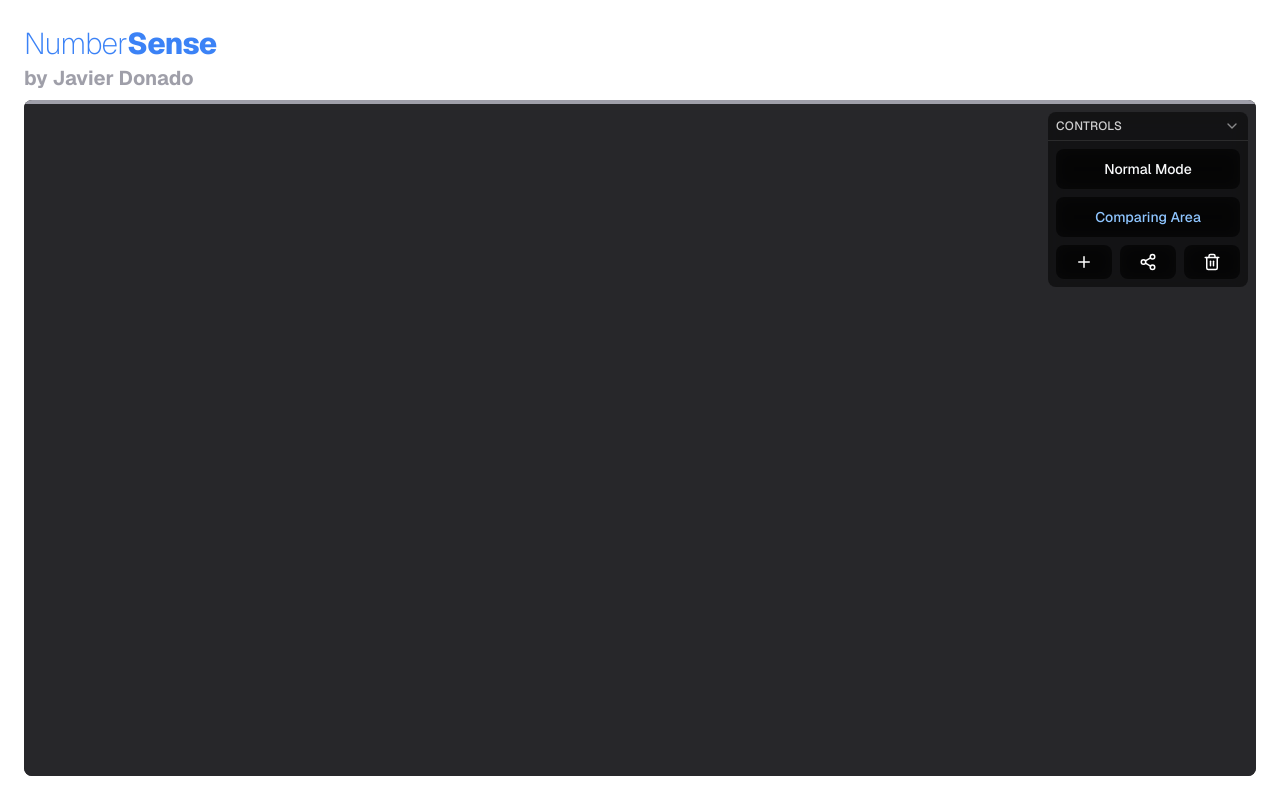
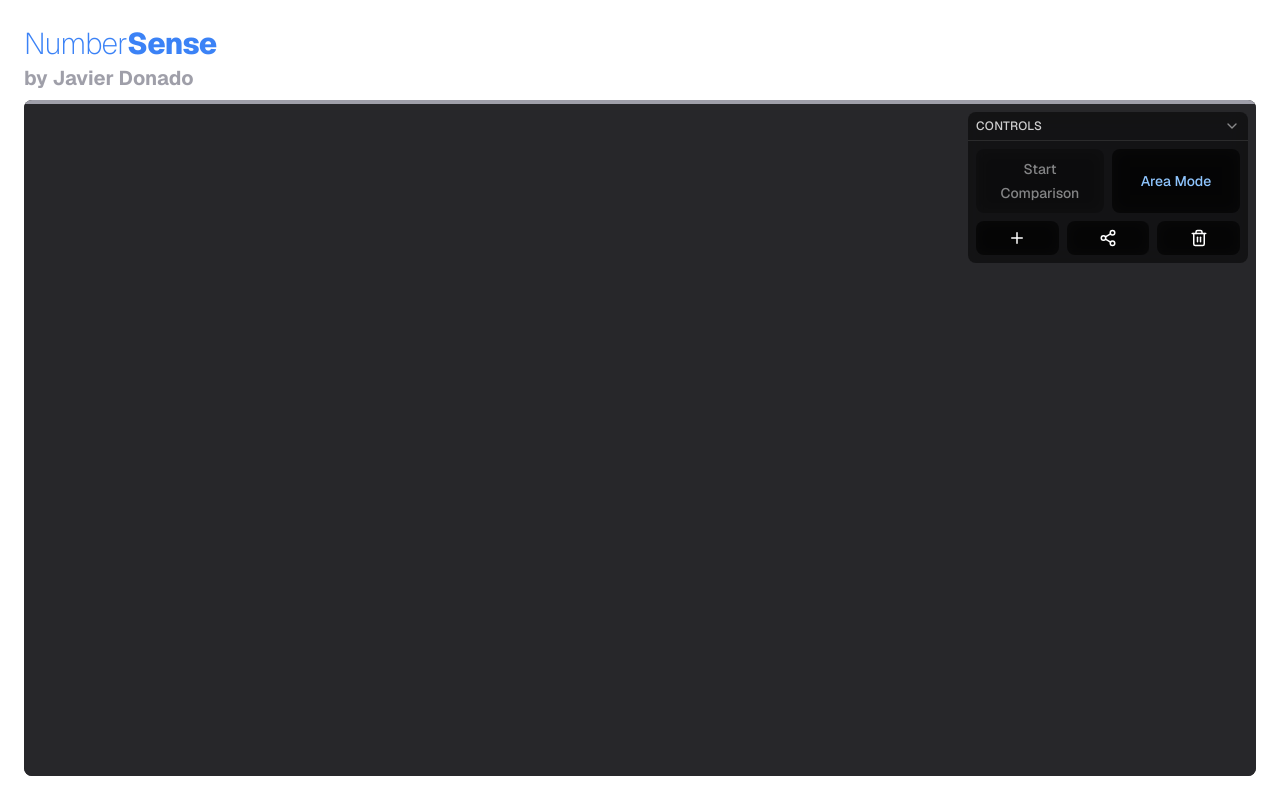
Before and after one commit to mrdonado/number-sense, a Next.js app: page / in a window 1280 px wide. Built offline with nearby package versions, Linux system fonts and the light colour scheme.

Commit message:
feat: improve wording on control buttons

```diff
--- a/app/components/PhysicsCanvas/PhysicsCanvas.module.css
+++ b/app/components/PhysicsCanvas/PhysicsCanvas.module.css
@@ -109,7 +109,7 @@
 
 .controlsGrid {
   @apply grid gap-2 p-2;
-  grid-template-columns: 1fr 1fr 1fr;
+  grid-template-columns: repeat(6, 1fr);
 }
 
 .controlButton {
@@ -119,7 +119,7 @@
 
 .controlButtonSmall {
   @apply px-3 py-2 bg-black/50 backdrop-blur-sm rounded-lg cursor-pointer hover:bg-black/70 transition-colors text-center flex items-center justify-center;
-  grid-column: span 1;
+  grid-column: span 2;
 }
 
 .controlButtonDisabled {
--- a/app/components/PhysicsCanvas/index.tsx
+++ b/app/components/PhysicsCanvas/index.tsx
@@ -58,9 +58,8 @@ const PhysicsCanvas = forwardRef<PhysicsCanvasHandle, PhysicsCanvasProps>(
     // Use useSyncExternalStore to handle server/client hydration for comparison type display
     const comparisonTypeDisplay = useSyncExternalStore(
       () => () => {}, // subscribe (no-op since comparisonType is controlled by parent)
-      () =>
-        comparisonType === "area" ? "Comparing Area" : "Comparing Diameter", // client snapshot
-      () => "Comparing Area" // server snapshot
+      () => (comparisonType === "area" ? "Area Mode" : "Diameter Mode"), // client snapshot
+      () => "Area Mode" // server snapshot
     );
 
     const {
@@ -229,7 +228,7 @@ const PhysicsCanvas = forwardRef<PhysicsCanvasHandle, PhysicsCanvasProps>(
                     ? "Zoom Mode"
                     : isComparisonMode
                     ? "Comparison Mode"
-                    : "Normal Mode"
+                    : "Start Comparison"
                 }
                 modeTextClass={
                   zoomLevel < 1.0 && !isComparisonMode
@@ -238,6 +237,7 @@ const PhysicsCanvas = forwardRef<PhysicsCanvasHandle, PhysicsCanvasProps>(
                     ? styles.comparisonModeText
                     : styles.normalModeText
                 }
+                isModeClickable={balls.length > 0}
                 onAddData={onAddData}
                 onClear={onClear}
                 onToggleComparisonMode={onToggleComparisonMode}
```
